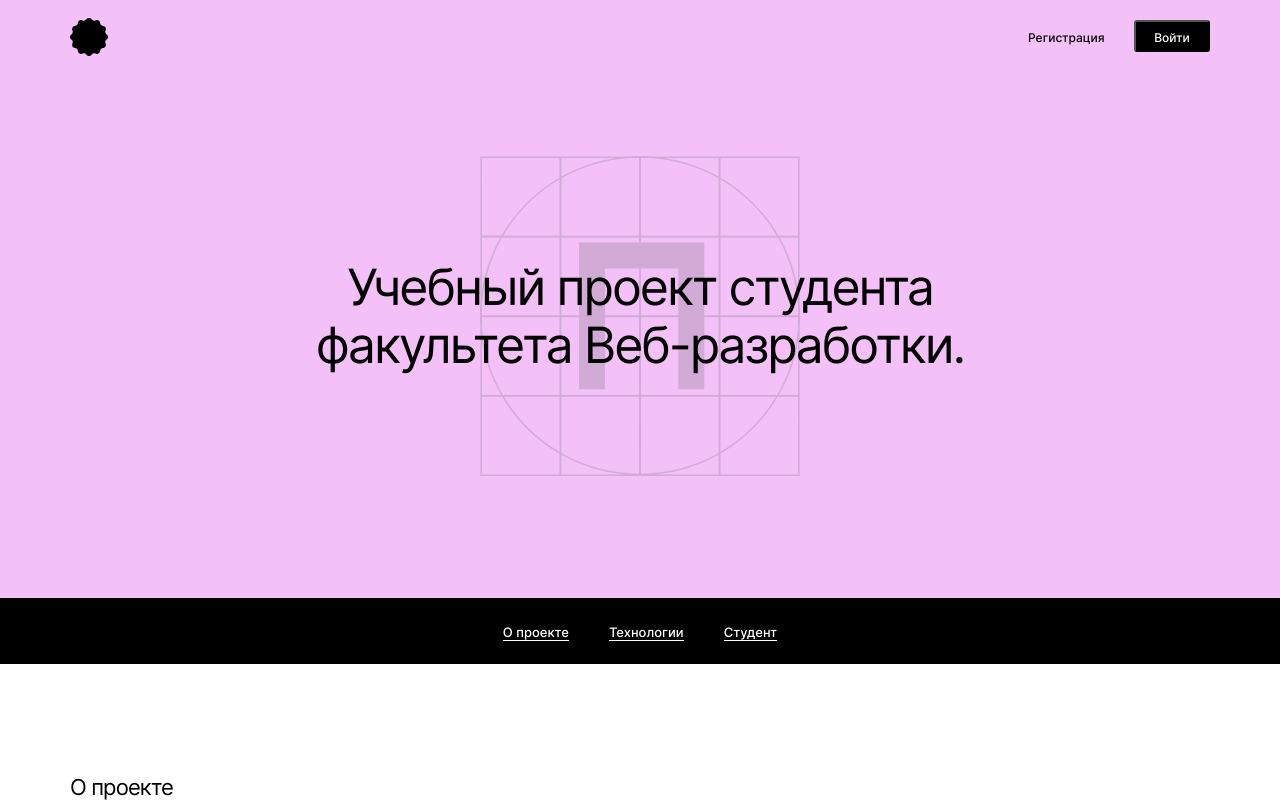
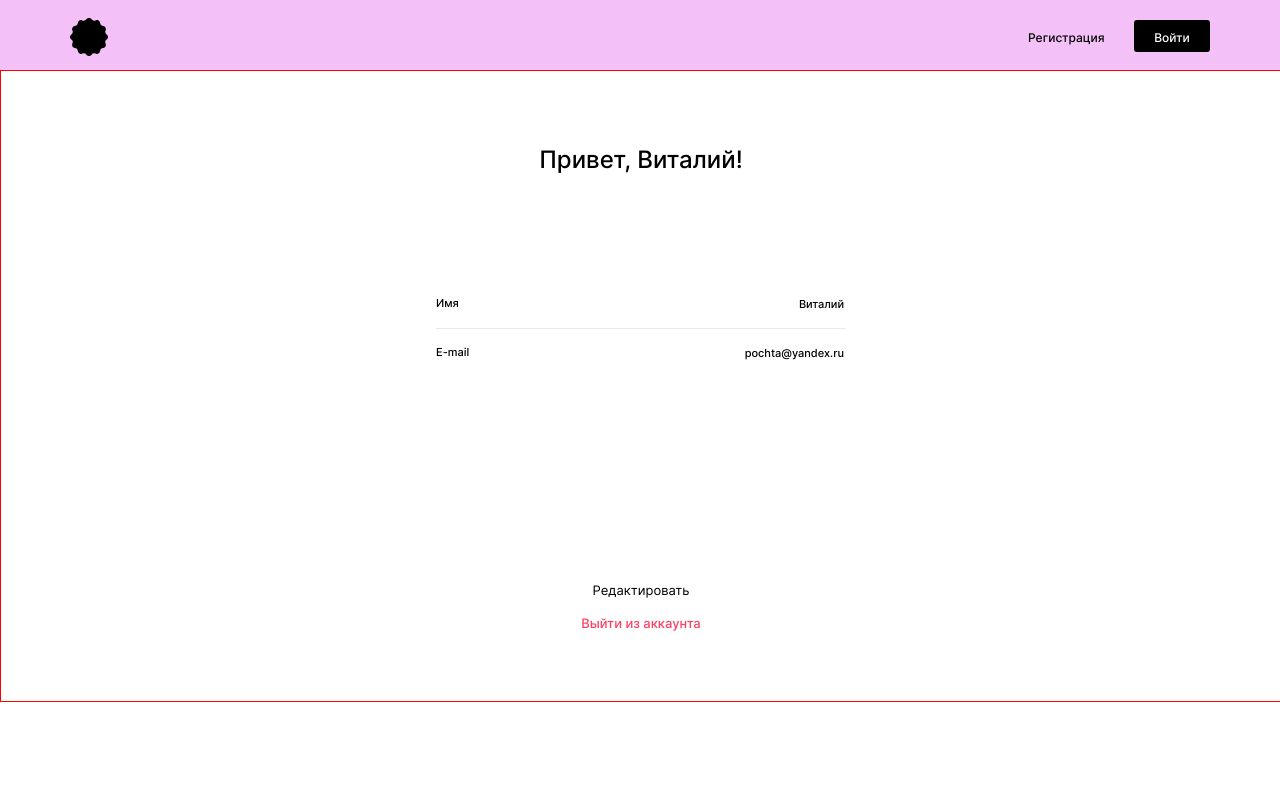
Before and after one commit to ClickEsc/movies-explorer-frontend, a React (Create React App) app: page /profile in a window 1280 px wide. Shown: the top 802 px of the page. Built offline with nearby package versions, Linux system fonts and the light colour scheme.

Commit message:
Add routes && refactor

```diff
--- a/src/components/App/App.css
+++ b/src/components/App/App.css
@@ -1,5 +1,4 @@
 .app {
-    box-sizing: border-box;
   background-color: #fff;
   font-family: 'Inter', Arial, sans-serif;
   -webkit-font-smoothing: antialiased;
@@ -9,3 +8,10 @@
   -moz-text-size-adjust: 100%;
   text-rendering: optimizeLegibility;
 }
+
+.app__container {
+  box-sizing: border-box;
+  margin: 0 auto;
+  min-width: 320px;
+  max-width: 1280px;
+}
--- a/src/components/App/App.js
+++ b/src/components/App/App.js
@@ -1,17 +1,48 @@
+import React from 'react';
+import { Route, Switch, useHistory } from 'react-router-dom';
+
 import Navigation from '../Navigation/Navigation';
-import Header from '../Header/Header';
+/*import Header from '../Header/Header';*/
 import Main from '../Main/Main';
 import Footer from '../Footer/Footer';
+
+import Profile from '../Profile/Profile';
+
+import Login from '../Login/Login';
+import Register from '../Register/Register';
+
+import NotFound from '../NotFound/NotFound';
 
 import './App.css';
 
 function App() {
+
+  const history = useHistory();
+
   return (
     <div className="app">
-      <Navigation />
-      <Header />
-      <Main />
-      <Footer />
+      <div className="app__container">
+        <Switch>
+          <Route exact path="/">
+            <Navigation />
+            <Main />
+            <Footer />
+          </Route>
+          <Route path="/profile">
+            <Navigation />
+            <Profile />
+          </Route>
+          <Route path="/signin">
+            <Login />
+          </Route>
+          <Route path="/signup">
+            <Register />
+          </Route>
+          <Route path="/*">
+            <NotFound history={history} />
+          </Route>
+        </Switch>
+      </div>
     </div>
   );
 }
--- a/src/components/Navigation/Navigation.css
+++ b/src/components/Navigation/Navigation.css
@@ -1,6 +1,6 @@
 .navigation {
   box-sizing: border-box;
-  padding: 18px 70px;
+  padding: 18px 70px 14px;
   width: 100%;
   background-color: #f3c1f8;
   display: flex;
@@ -35,6 +35,7 @@
 
 .navigation__button_signin {
   background-color: #000;
+  border: none;
   border-radius: 3px;
   color: #fff;
 }
--- a/src/components/Navigation/Navigation.js
+++ b/src/components/Navigation/Navigation.js
@@ -1,10 +1,11 @@
+import { Link } from 'react-router-dom';
 import logo from "../../images/navigation__logo.svg";
 import './Navigation.css';
 
 function Navigation() {
   return (
     <section className="navigation">
-      <img className="navigation__logo" src={logo} alt="Стилизованный логотип сервиса обзора фильмов 'Movies Explorer'"/>
+      <Link to="/" className="navigation__logo"><img className="navigation__logo" src={logo} alt="Стилизованный логотип сервиса обзора фильмов 'Movies Explorer'"/></Link>
       <div className="navigation__container">
         <button className="navigation__button navigation__button_signup">Регистрация</button>
         <button className="navigation__button navigation__button_signin">Войти</button>
--- a/src/components/Profile/Profile.js
+++ b/src/components/Profile/Profile.js
@@ -5,14 +5,14 @@ function Profile() {
   return (
     <section className="profile">
       <p className="profile__greeting">Привет, Виталий!</p>
-      <form className="profile__form">
+      <form noValidate className="profile__form" name="profile-update-form">
         <div className="profile__container profile__container_name">
-          <label className="profile__label profile__label_name" for="profileName">Имя</label>
-          <input className="profile__input profile__input_name" id="profileName" value="Виталий" placeholder="Имя" type="text" />
+          <label className="profile__label profile__label_name" for="profileNameInput">Имя</label>
+          <input className="profile__input profile__input_name" id="profileNameInput" value="Виталий" type="text" />
         </div>
         <div className="profile__container profile__container_email">
-          <label className="profile__label profile__label_email" for="profileEmail">E-mail</label>
-          <input className="profile__input profile__input_email" id="profileEmail" value="pochta@yandex.ru" placeholder="E-mail" type="email" />
+          <label className="profile__label profile__label_email" for="profileEmailInput">E-mail</label>
+          <input className="profile__input profile__input_email" id="profileEmailInput" value="pochta@yandex.ru" type="email" />
         </div>
         <button className="profile__save" type="submit" aria-label="Сохранить изменения">Редактировать</button>
       </form>
--- a/src/index.js
+++ b/src/index.js
@@ -1,5 +1,6 @@
 import React from 'react';
 import ReactDOM from 'react-dom';
+import { BrowserRouter } from 'react-router-dom';
 
 import App from './components/App/App';
 import reportWebVitals from './reportWebVitals';
@@ -8,7 +9,9 @@ import './index.css';
 
 ReactDOM.render(
   <React.StrictMode>
-    <App />
+    <BrowserRouter>
+      <App />
+    </BrowserRouter>
   </React.StrictMode>,
   document.getElementById('root')
 );
```
Lines whose indentation alone changed are shown as unchanged.
